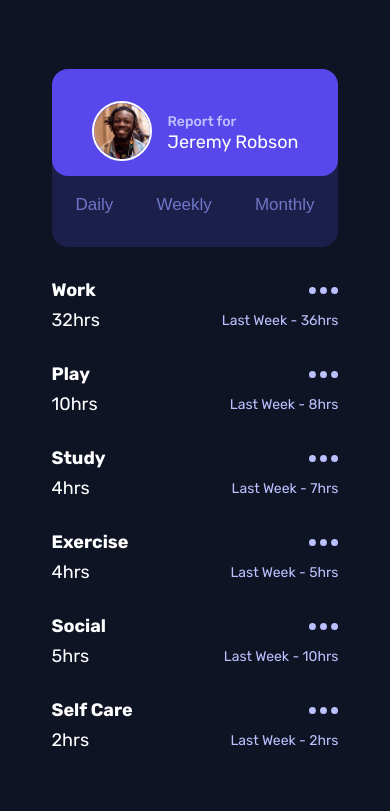
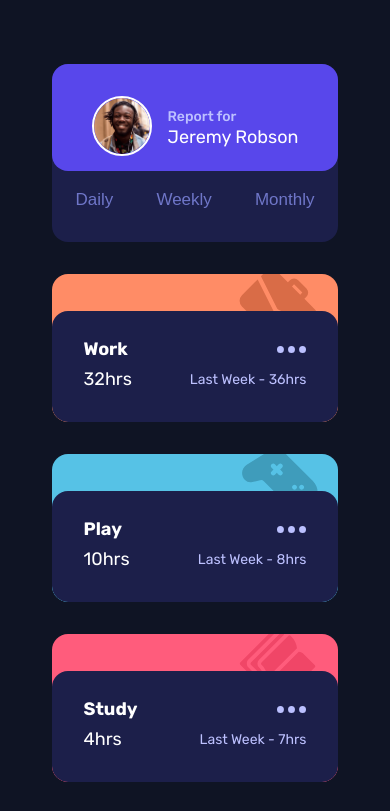
Before and after one commit to NdokiA/Frontend-Mentor-Time-Track, a plain HTML site: page index.html in a window 390 px wide. Shown: the top 811 px of the page. Drawn offline with Linux system fonts and the light colour scheme; a script that the page names is missing.

Commit message:
Finishing styles for phone CSS

```diff
--- a/index.html
+++ b/index.html
@@ -40,7 +40,7 @@
       </ul>
     </div>
 
-    <div class="work">
+    <div class="page-work">
       <div class="head">
         <h1>Work</h1>
         <img src="images/icon-ellipsis.svg" alt="">
@@ -52,7 +52,7 @@
       </div>
     </div>
 
-    <div class="play">
+    <div class="page-play">
       <div class="head">
         <h1>Play</h1>
         <img src="images/icon-ellipsis.svg" alt="">
@@ -64,7 +64,7 @@
       </div>
     </div>
 
-    <div class="study">
+    <div class="page-study">
       <div class="head">
         <h1>Study</h1>
         <img src="images/icon-ellipsis.svg" alt="">
@@ -76,7 +76,7 @@
       </div>
     </div>
 
-    <div class="exercise">
+    <div class="page-exercise">
       <div class="head">
         <h1>Exercise</h1>
         <img src="images/icon-ellipsis.svg" alt="">
@@ -88,7 +88,7 @@
       </div>
     </div>
 
-    <div class="social">
+    <div class="page-social">
       <div class="head">
         <h1>Social</h1>
         <img src="images/icon-ellipsis.svg" alt="">
@@ -100,7 +100,7 @@
       </div>
     </div>
 
-    <div class="self-care">
+    <div class="page-self-care">
       <div class="head">
         <h1>Self Care</h1>
         <img src="images/icon-ellipsis.svg" alt="">
--- a/styles.css
+++ b/styles.css
@@ -135,4 +135,75 @@ ul{
     font-size: 18px;
     color: white;
 }
-/*Work*/
+
+/*Page*/
+.page-work{
+    background-color: var(--work);
+}
+.page-work::after{
+    background-image: url(images/icon-work.svg);
+}
+.page-play{
+    background-color: var(--play);
+}
+.page-play::after{
+    background-image: url(images/icon-play.svg);
+}
+.page-study{
+    background-color: var(--study);
+}
+.page-study::after{
+    background-image: url(images/icon-study.svg);
+}
+.page-exercise{
+    background-color: var(--exercise);
+}
+.page-exercise::after{
+    background-image: url(images/icon-exercise.svg);
+}
+.page-social{
+    background-color: var(--social);
+}
+.page-social::after{
+    background-image: url(images/icon-social.svg);
+}
+.page-self-care{
+    background-color: var(--self--care);
+}
+.page-self-care::after{
+    background-image: url(images/icon-self-care.svg);
+}
+div[class*="page"] {
+    padding: 2rem;
+    border-radius: 1rem;
+    position: relative;
+    padding-top: 4rem;
+    z-index: 0;
+    overflow-y: hidden;
+    overflow-x: auto;
+}
+
+div[class*="page"]::before{
+    content: '';
+    position: absolute;
+    z-index: -1;
+    background-color: var(--dark-blue);
+
+    bottom: 0px;
+    left: 0px;
+    height: 75%;
+    width: 100%;
+    border-radius: inherit;
+}
+
+div[class*="page"]::after{
+    content: '';
+    background-repeat: no-repeat;
+    background-position: top right;
+    position: absolute;
+    top: -5px;
+    left: -20px;
+    height: 100%;
+    width: 100%;
+    z-index: -2;
+}
```
